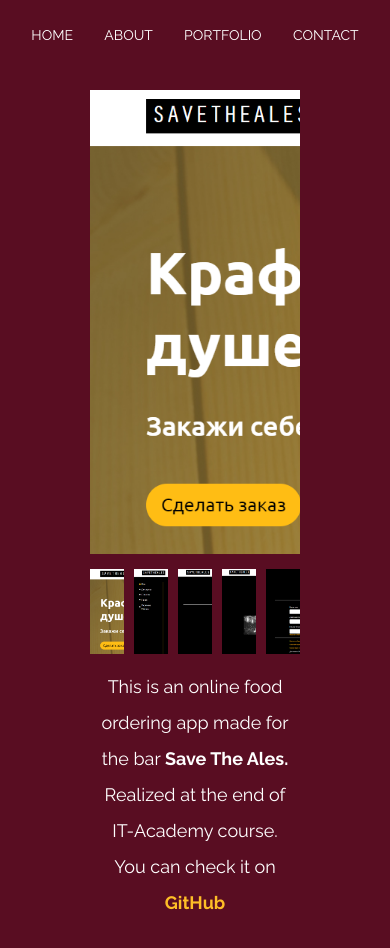
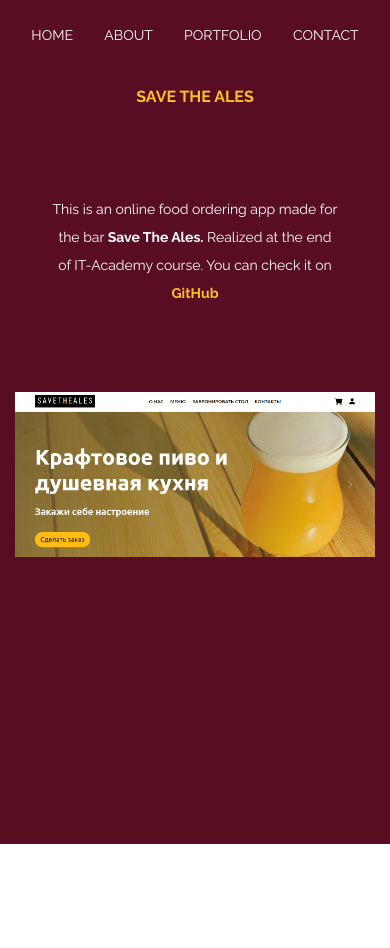
Before and after one commit to AselAkmatova/MyPortfolio, a React (Create React App) app: page /portfolio/savetheales in a window 390 px wide. Shown: the top 948 px of the page. After the commit the page ends 844 px from the top, so only its background shows below. Built offline with nearby package versions, Linux system fonts and the light colour scheme; a web font is replaced by a local one.

Commit message:
change savetheales responsive

```diff
--- a/src/components/PortfolioSaveTheAles.js
+++ b/src/components/PortfolioSaveTheAles.js
@@ -45,20 +45,19 @@
             <SwiperSlide className="slider-small__slide slider-small__slide-five"></SwiperSlide>
           </Swiper>
         </div>
-        <div className="savetheales-info">
-          <p className="savetheales-info__text">
+
+        <p className="savetheales-text">
           This is an online food ordering app made for the bar
           <b> Save The Ales.</b> Realized at the end of IT-Academy course. You
           can check it on{" "}
           <a
-              className="savetheales-info__link"
+            className="savetheales-text__link"
             target="_blank"
             href="https://github.com/AselAkmatova/SaveTheAles-2021"
           >
             GitHub
           </a>
         </p>
-        </div>
       </article>
     </>
   );
--- a/src/styles/App.css
+++ b/src/styles/App.css
@@ -489,19 +489,16 @@
   background-size: cover;
 }
 
-.savetheales-info {
+.savetheales-text {
+  text-align: center;
+  margin-bottom: 10px;
+  font-size: 18px;
+  line-height: 2em;
   width: 55%;
   margin: 0 auto;
 }
 
-.savetheales-info__text {
-  text-align: center;
-  margin-bottom: 10px;
-  font-size: 18px;
-  line-height: 2em;
-}
-
-.savetheales-info__link {
+.savetheales-text__link {
   text-decoration: none;
   transition: background-size 0.2s;
   color: var(--hl-color);
--- a/src/styles/Responsive.css
+++ b/src/styles/Responsive.css
@@ -30,8 +30,6 @@
     width: 80%;
     padding: 50px 45px;
   }
-
-  /****************************PORTFOLIO**************************/
 }
 
 @media (min-width: 768px) and (max-width: 999px) {
@@ -92,15 +90,15 @@
     height: 250px;
   }
 
-  .save-the-ales .swiper-container,
-  .save-the-ales .swiper-slide,
-  .save-the-ales .swiper-slide-active {
+  .mySwiper2,
+  .mySwiper2 > .swiper-container,
+  .mySwiper {
     width: 70%;
   }
 
-  .save-the-ales img {
-    width: 100%;
-    height: 100%;
+  .savetheales-text {
+    width: 65%;
+    font-size: 16px;
   }
 }
 
@@ -186,19 +184,21 @@
     right: 5px;
   }
 
-  .save-the-ales {
-    font-size: 16px;
-  }
-
-  .save-the-ales .swiper-container,
-  .save-the-ales .swiper-slide,
-  .save-the-ales .swiper-slide-active {
+  .mySwiper2,
+  .mySwiper2 > .swiper-container,
+  .mySwiper {
     width: 100%;
   }
 
-  .save-the-ales img {
-    width: 100%;
-    height: 100%;
+  .slider-main__slide,
+  .slider-small__slide {
+    background-size: cover;
+    background-position-x: 10%;
+  }
+
+  .savetheales-text {
+    width: 90%;
+    font-size: 16px;
   }
 
   .contact__icons {
@@ -329,32 +329,40 @@
     font-size: 15px;
   }
 
-  .save-the-ales {
-    padding: 20px 0;
+  .savetheales {
+    display: flex;
+    flex-direction: column-reverse;
+    justify-content: space-between;
+    padding: 15px;
   }
 
-  .save-the-ales .swiper-container,
-  .save-the-ales .swiper-slide,
-  .save-the-ales .swiper-slide-active {
+  .savetheales::after {
+    content: "Save The Ales";
+    color: var(--hl-color);
+    font-weight: bold;
+    text-transform: uppercase;
+    margin: 0 auto;
+  }
+
+  .mySwiper2,
+  .mySwiper2 > .swiper-container {
+    width: 100%;
+    height: 50vh;
+  }
+
+  .slider-main__slide {
+    background-size: contain;
+    background-repeat: no-repeat;
     width: 100%;
   }
-  .save-the-ales__text {
-    font-size: 14px;
-    padding: 10px 10px 0;
+
+  .mySwiper {
+    display: none;
   }
 
-  .save-the-ales__title {
-    font-size: 20px;
-  }
-
-  .save-the-ales__btn {
-    font-size: 16px;
-    width: 150px;
-  }
-
-  .save-the-ales img {
-    width: 100%;
-    height: 100%;
+  .savetheales-text {
+    width: 80%;
+    font-size: 14px;
   }
 
   .contact {
```
Lines whose indentation alone changed are shown as unchanged.
